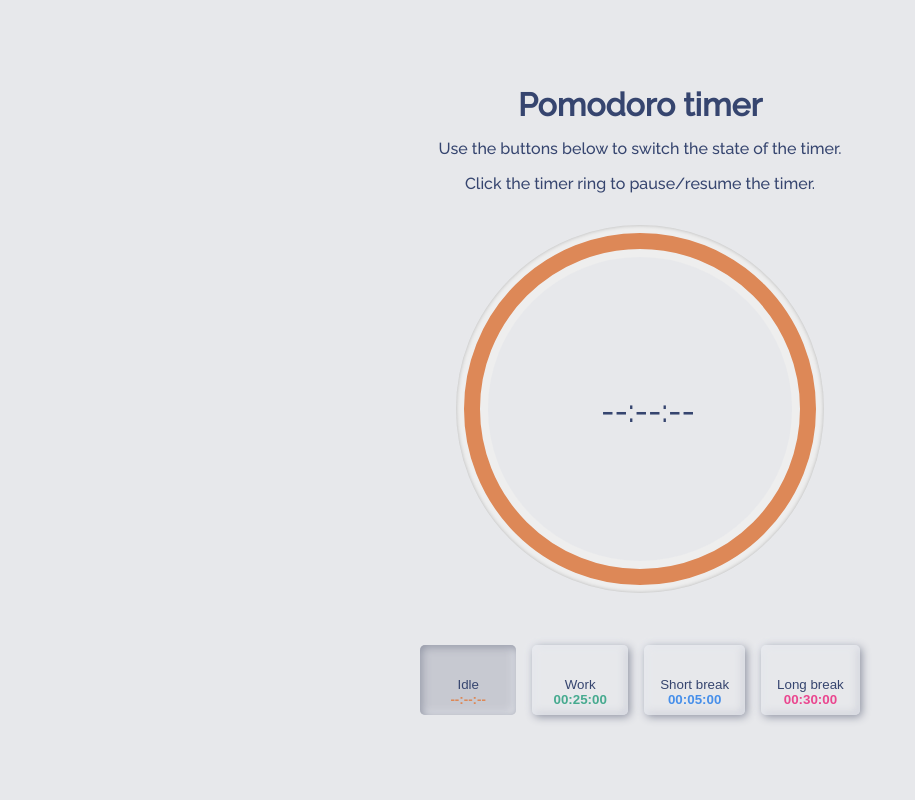
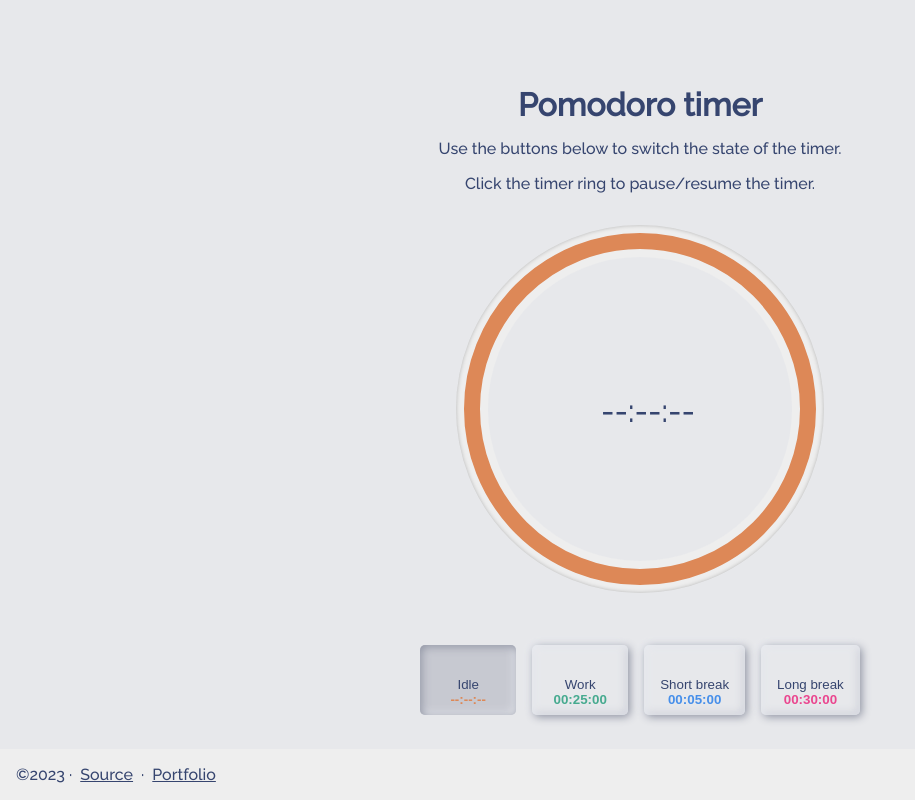
Before and after one commit to hazyuun/Pomodoro-timer, a Svelte app: page / in a window 1280 px wide. Shown: the whole page, without its empty margins (0-915 px from the left). Built offline with nearby package versions, Linux system fonts and the light colour scheme; some icons are missing.

Commit message:
Added: footer

```diff
--- a/src/App.svelte
+++ b/src/App.svelte
@@ -10,6 +10,14 @@
   </p>
 
   <Timer />
+
+  <span class="links">
+    &copy;2023
+    &middot;
+    <a href="https://github.com/hazyuun/Pomodoro-timer">Source</a>
+    &middot;
+    <a href="https://hazyuun.github.io/">Portfolio</a>
+  </span>
 </main>
 
 <style>
@@ -23,4 +31,15 @@
     width: 100vw;
     padding: 0rem 1.5rem;
   }
+
+  .links {
+    position: absolute;
+    bottom: 0px;
+    left: 0px;
+    width: 100vw;
+    padding: 1rem;
+    display: flex;
+    gap: .5rem;
+    background-color: var(--timer-background);
+  }
 </style>
```
